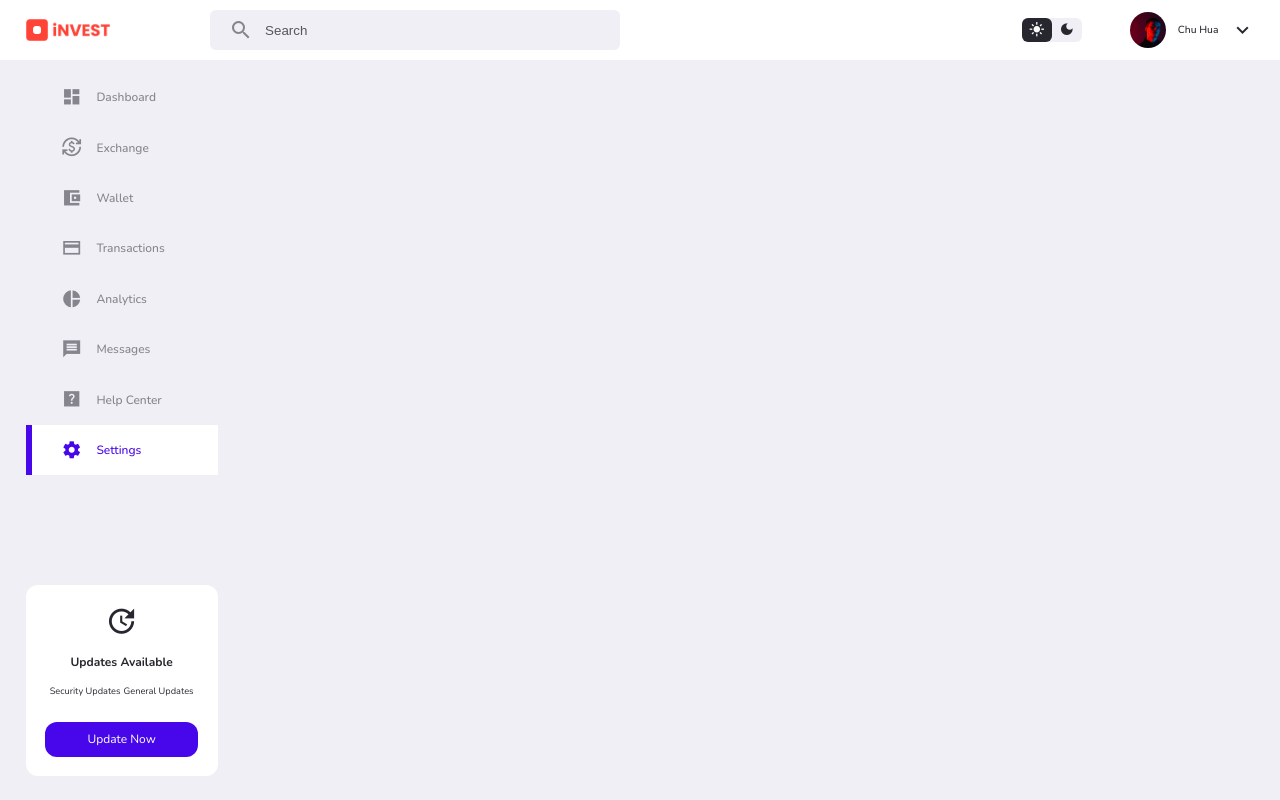
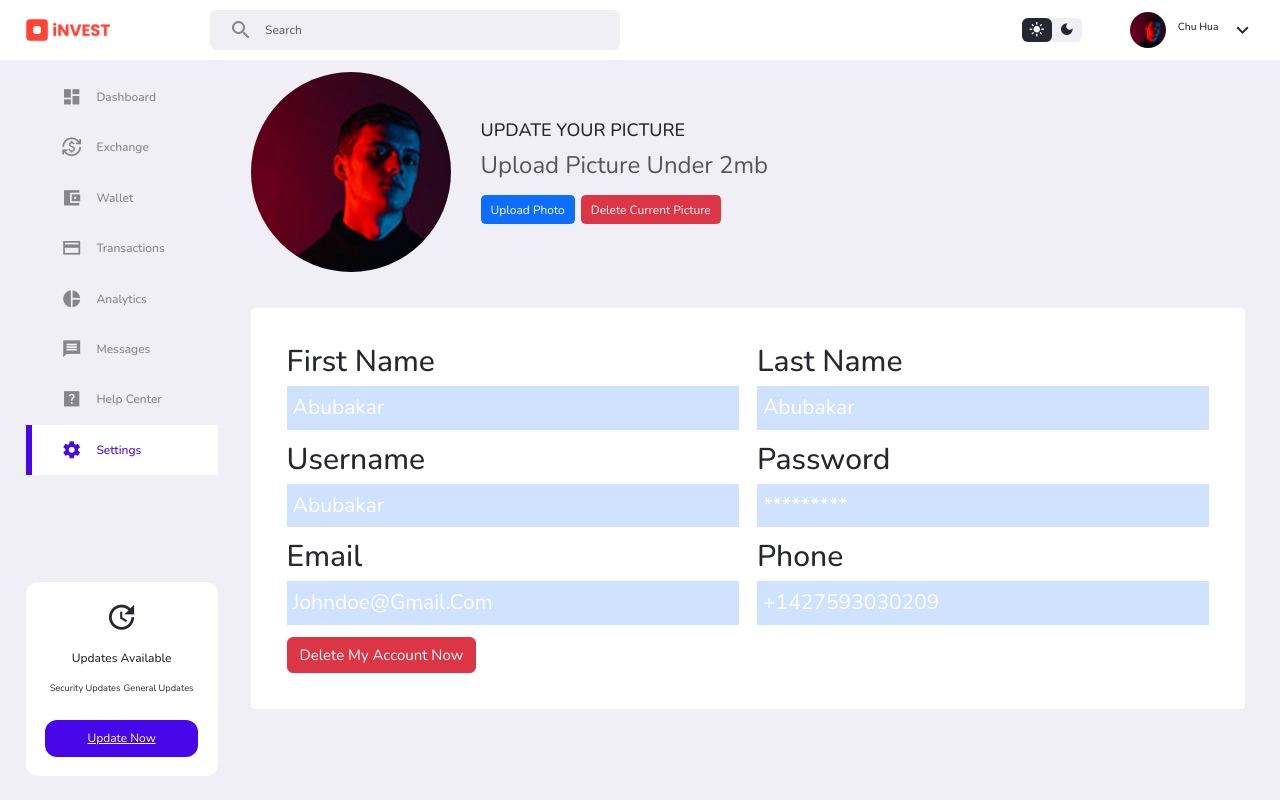
Before and after one commit to iamobinna/personal-finance, a plain HTML site: page settings.html in a window 1280 px wide. Drawn offline with nearby package versions, Linux system fonts and the light colour scheme.

Commit message:
settings page

```diff
--- a/settings.html
+++ b/settings.html
@@ -10,7 +10,12 @@
       href="https://fonts.googleapis.com/icon?family=Material+Icons+Sharp"
       rel="stylesheet"
     />
-
+    <link
+      href="https://cdn.jsdelivr.net/npm/bootstrap@5.3.0-alpha3/dist/css/bootstrap.min.css"
+      rel="stylesheet"
+      integrity="sha384-KK94CHFLLe+nY2dmCWGMq91rCGa5gtU4mk92HdvYe+M/SXH301p5ILy+dN9+nJOZ"
+      crossorigin="anonymous"
+    />
     <link rel="preconnect" href="https://fonts.googleapis.com" />
     <link rel="preconnect" href="https://fonts.gstatic.com" crossorigin />
     <link
@@ -44,7 +49,7 @@
         </div>
       </div>
     </nav>
-    <main>
+    <main class="sean">
       <aside>
         <button id="close-btn">
           <span class="material-icons-sharp">close</span>
@@ -93,6 +98,67 @@
           <a href="#">Update Now</a>
         </div>
       </aside>
+      <div class="container">
+        <div class="d-flex align-items-center">
+          <img src="/assets/img/profile-1.jpg" alt="#" class="settings-img" />
+          <div>
+            <h2 class="text-uppercase fs-md-3 fs-sm-6">update your picture</h2>
+            <p class="fs-2 text-capitalize">upload picture under 2mb</p>
+            <div class="d-flex flex-md-row flex-sm-column">
+              <button class="btn btn-primary text-capitalize me-md-2 me-sm-0">
+                upload photo
+              </button>
+              <button class="btn btn-danger text-capitalize">
+                delete current picture
+              </button>
+            </div>
+          </div>
+        </div>
+        <div class="bg-white p-5 mt-5 rounded">
+          <div class="row">
+            <div class="col-md-6 col-sm-12">
+              <h6 class="fs-1 text-capitalize">first name</h6>
+              <p class="fs-3 text-capitalize bg-primary-subtle text-white p-2">
+                abubakar
+              </p>
+            </div>
+            <div class="col-md-6 col-sm-12">
+              <h6 class="fs-1 text-capitalize">last name</h6>
+              <p class="fs-3 text-capitalize bg-primary-subtle text-white p-2">
+                abubakar
+              </p>
+            </div>
+            <div class="col-md-6 col-sm-12">
+              <h6 class="fs-1 text-capitalize">username</h6>
+              <p class="fs-3 text-capitalize bg-primary-subtle text-white p-2">
+                abubakar
+              </p>
+            </div>
+            <div class="col-md-6 col-sm-12">
+              <h6 class="fs-1 text-capitalize">password</h6>
+              <p class="fs-3 text-capitalize bg-primary-subtle text-white p-2">
+                *********
+              </p>
+            </div>
+            <div class="col-md-6 col-sm-12">
+              <h6 class="fs-1 text-capitalize">email</h6>
+              <p class="fs-3 text-capitalize bg-primary-subtle text-white p-2">
+                johndoe@gmail.com
+              </p>
+            </div>
+            <div class="col-md-6 col-sm-12">
+              <h6 class="fs-1 text-capitalize">phone</h6>
+              <p class="fs-3 text-capitalize bg-primary-subtle text-white p-2">
+                +1427593030209
+              </p>
+            </div>
+            <div class="col-md-4 col-sm-8">
+              <button class="btn btn-danger text-capitalize btn-lg ">delete my account now</button>
+            </div>
+          </div>
+        </div>
+      </div>
     </main>
+    <script src="/res.js"></script>
   </body>
 </html>
--- a/style.css
+++ b/style.css
@@ -218,6 +218,13 @@ nav .profile-area button {
 main {
   display: grid;
   grid-template-columns: 16rem auto 30rem;
+  gap: 2rem;
+  width: 96%;
+  margin: 1rem auto 4rem;
+}
+main.sean {
+  display: grid;
+  grid-template-columns: 16rem auto;
   gap: 2rem;
   width: 96%;
   margin: 1rem auto 4rem;
@@ -534,9 +541,22 @@ main .recent-transactions .card-details .card {
   justify-content: center;
   border-radius: var(--border-radius-2);
 }
+.settings-img {
+  width: 200px;
+  height: 200px;
+  border-radius: 50%;
+  margin-right: 30px;
+}
 
 /* ======  MEDIA QUERIES ====== */
 @media screen and (max-width: 1024px) {
+  .settings-img {
+    width: 100px;
+    height: 100px;
+  }
+  main.sean {
+    grid-template-columns: 1fr;
+  }
   nav .search-bar {
     display: none;
   }
```
